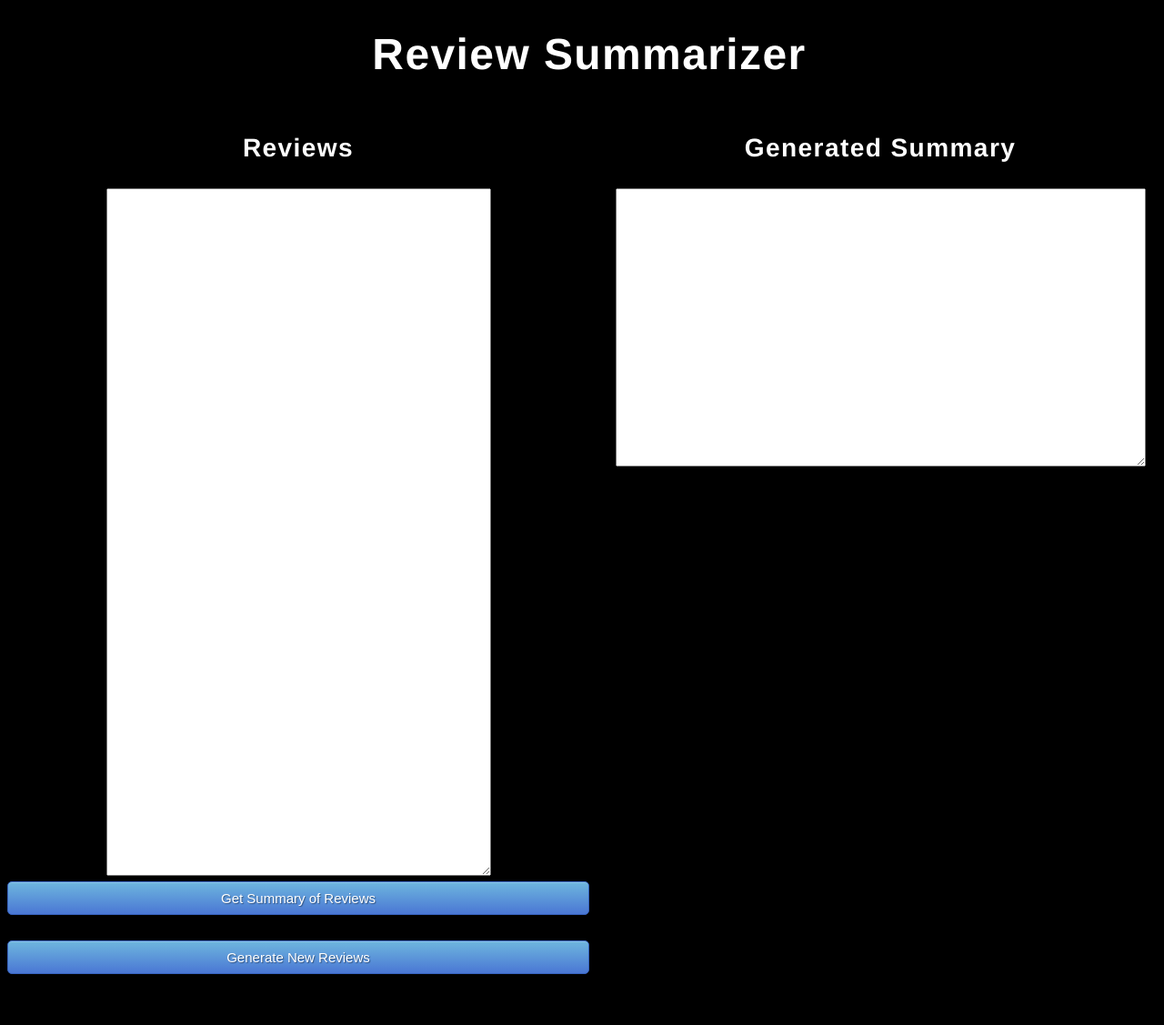
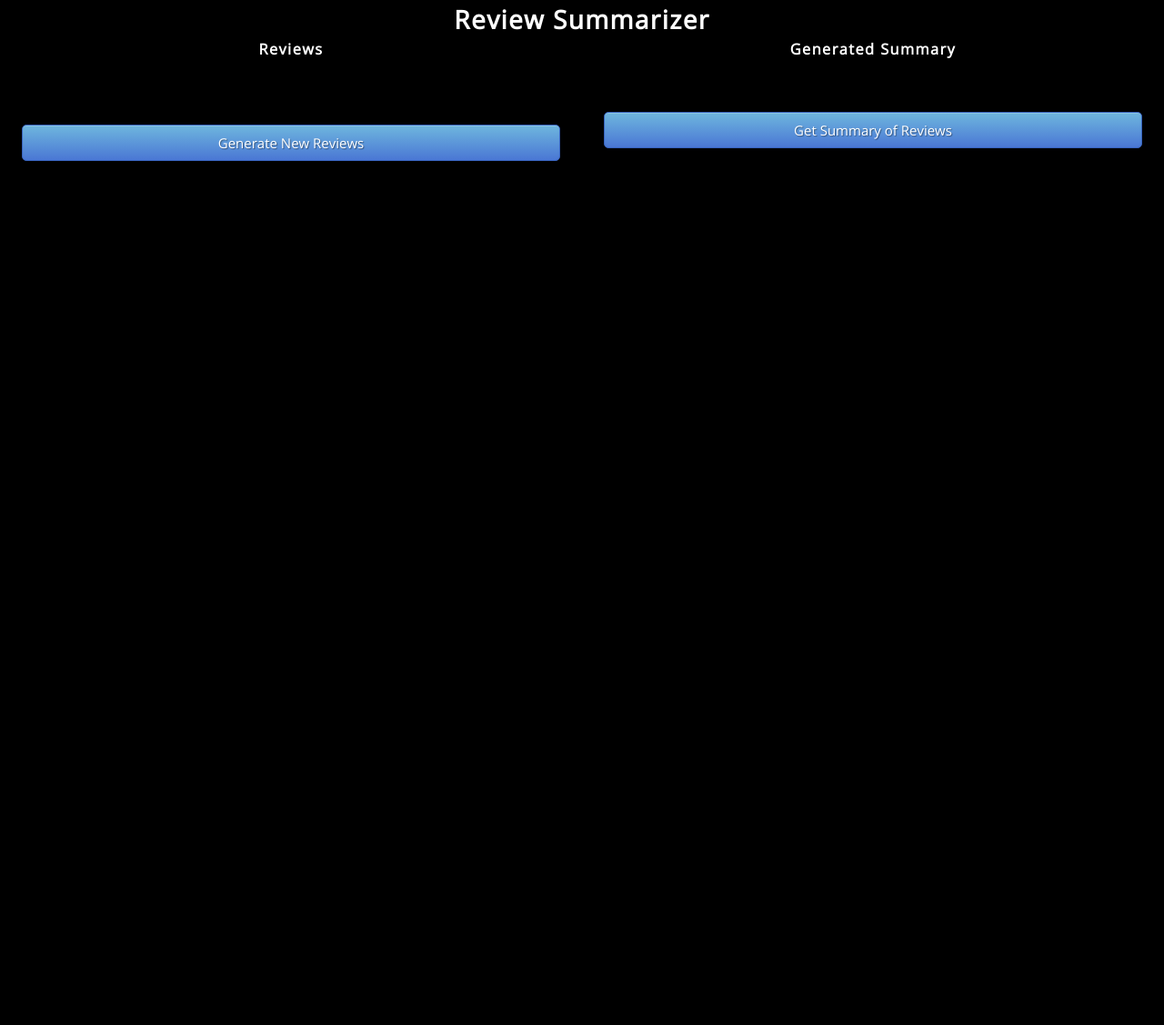
Before and after one commit to simeon9696/3020-flask-test, a Flask app: page / in a window 1280 px wide. Shown: the whole page at 91% size. After the commit the page ends 177 px from the top, so only its background shows below. Run offline with Flask 2, Linux system fonts and the light colour scheme.

Commit message:
fixed styles, reviews and summary now generate successfully

```diff
--- a/app.py
+++ b/app.py
@@ -1,43 +1,55 @@
 import numpy as np
 import flask
-from flask import Flask, request, jsonify, render_template
+from flask import Flask, request, jsonify, render_template, redirect, url_for, session
 import pandas as pd
+import secrets
 
+secret = secrets.token_urlsafe(32)
 app = Flask(__name__)
-EID = ""
+app.secret_key = secret
 
-@app.route('/')
+
+@app.route('/', methods = ['POST', 'GET'])
 def home():
-    return render_template('index.html')
+	if request.method == 'GET':
+		result = request.args.get('getEid')
+		if result == "true":
 
-@app.route("/summary",methods=['POST'])
-def get_summary():
-	data = pd.read_csv('summaries.csv')
+			df = pd.read_csv('reviews.csv')
+			data = df.sample()
+			eid = data['eid'].values
 
-	data = data[data.eid != EID]
+			reviews = []
+			reviews.append(data['review_0'].values[0])
+			reviews.append(data['review_1'].values[0])
+			reviews.append(data['review_2'].values[0])
+			reviews.append(data['review_3'].values[0])
+			reviews.append(data['review_4'].values[0])
+			reviews.append(data['review_5'].values[0])
+			reviews.append(data['review_6'].values[0])
+			reviews.append(data['review_7'].values[0])
 
-	summary = data['pred'].values
-	return render_template('index.html', summary_text='{}'.format(summary))
 
-""" @app.route("/reviews",methods=['POST'])
-def results():
-	df = pd.read_csv('reviews.csv')
-	data = df.sample()
+			session['eid'] = eid[0]
+			session['reviews'] = reviews
+			session['summary'] = ""
+			return render_template('index.html')
 
-	EID = data['eid'].values
-	reviews = ""
-	r1 = data['review_0'].values
-	r2 = data['review_1'].values
-	r3 = data['review_2'].values
-	r4 = data['review_3'].values
-	r5 = data['review_4'].values
-	r6 = data['review_5'].values
-	r7 = data['review_6'].values
-	r8 = data['review_7'].values
+	elif request.method == 'POST':
+		result = request.form.get('eid')
+		if result != "":
+			data = pd.read_csv('summaries.csv')
+			data = data[data.eid == result]
+			summary = data['pred'].values
+			session['summary'] = summary[0]
+			return render_template('index.html')
 
-	reviews = r1 + "\n" + r2 + "\n" + r3 + "\n" + r4 + "\n" + r5 + "\n" + r6 + "\n" + r7 + "\n" + r8
 
-	return render_template('index.html', review_text='{}'.format(reviews)) """
+	session['eid'] = ""
+	session['reviews'] = ""
+	session['summary'] = ""
+	return render_template("index.html")
+
 
 if __name__ == "__main__":
-    app.run(debug=True)
+	app.run(debug=True)
--- /dev/null
+++ b/static/index.js
@@ -0,0 +1,4 @@
+if ( window.history.replaceState ) {
+    //this is to prevent form resubmission on page refresh, if the last request was POST
+    window.history.replaceState( null, null, window.location.href );
+  }
--- a/static/style.css
+++ b/static/style.css
@@ -1,4 +1,85 @@
 @import url(https://fonts.googleapis.com/css?family=Open+Sans);
+
+/* Box sizing rules */
+*,
+*::before,
+*::after {
+  box-sizing: border-box;
+}
+
+/* Remove default padding */
+ul[class],
+ol[class] {
+  padding: 0;
+}
+
+/* Remove default margin */
+body,
+h1,
+h2,
+h3,
+h4,
+p,
+ul[class],
+ol[class],
+li,
+figure,
+figcaption,
+blockquote,
+dl,
+dd {
+  margin: 0;
+}
+
+/* Set core body defaults */
+body {
+  min-height: 100vh;
+  scroll-behavior: smooth;
+  text-rendering: optimizeSpeed;
+  line-height: 1.5;
+}
+
+/* Remove list styles on ul, ol elements with a class attribute */
+ul[class],
+ol[class] {
+  list-style: none;
+}
+
+/* A elements that don't have a class get default styles */
+a:not([class]) {
+  text-decoration-skip-ink: auto;
+}
+
+/* Make images easier to work with */
+img {
+  max-width: 100%;
+  display: block;
+}
+
+/* Natural flow and rhythm in articles by default */
+article > * + * {
+  margin-top: 1em;
+}
+
+/* Inherit fonts for inputs and buttons */
+input,
+button,
+textarea,
+select {
+  font: inherit;
+}
+
+/* Remove all animations and transitions for people that prefer not to see them */
+@media (prefers-reduced-motion: reduce) {
+  * {
+    animation-duration: 0.01ms !important;
+    animation-iteration-count: 1 !important;
+    transition-duration: 0.01ms !important;
+    scroll-behavior: auto !important;
+  }
+}
+
+/* End of CSS Reset - Write all user defined CSS below*/
 .btn {
   display: inline-block;
   *display: inline;
@@ -109,43 +190,27 @@
   display: block;
 }
 
-* {
-  -webkit-box-sizing: border-box;
-  -moz-box-sizing: border-box;
-  -ms-box-sizing: border-box;
-  -o-box-sizing: border-box;
-  box-sizing: border-box;
-}
-
-html {
-  width: 100%;
-  height: 100%;
-}
-
 body {
-  width: 100%;
-  height: 100%;
-  font-family: "Helvetica";
+  font-family: "Open Sans", "Helvetica", sans-serif;
   background: #000;
   color: #fff;
-  font-size: 24px;
-  text-align: center;
+  font-size: 14px;
   letter-spacing: 1.4px;
 }
 
-.wrapper {
+
+.row {
+  display: flex;
+  flex-direction: row;
+  flex-wrap: wrap;
   width: 100%;
-  margin: 0;
 }
 
-.summary {
-  width: 50%;
-  margin: 0;
-  float: left;
+.column {
+  display: flex;
+  flex-direction: column;
+  flex-basis: 100%;
+  flex: 1;
+  padding: 0px 24px;
+
 }
-
-.reviews {
-  width: 50%;
-  margin: 0;
-  float: left;
-}
--- a/templates/index.html
+++ b/templates/index.html
@@ -1,51 +1,49 @@
-
 {% extends 'base.html' %}
 
 {% block head %}
 <title>Task Master</title>
 <meta charset="UTF-8">
 <title>Review Summarizer Demo App</title>
+<!-- Preserve Order of script tags-->
+<!-- Defer is necessary so the webpage is loaded before we try to reference elements on it -->
+<script defer src="{{ url_for('static', filename='index.js') }}"></script>
 
 
 {% endblock %}
+{% block body %}
 
+<body style="background: #000;">
+  <h1 style="text-align: center;">Review Summarizer</h1>
 
-{% block body %}
-<body style="background: #000;">
-	<h1>Review Summarizer</h1>
-	<div class="wrapper">
-		<div class="reviews">
-			<h3>Reviews</h3>
-
-
-
-			<textarea name="review" rows="50" cols="50">
-		{{ review_text }}
-	</textarea>
-
-			<button action="{{summary}}" method="post" type="submit" class="btn btn-primary btn-block btn-large">Get
-				Summary of Reviews</button>
-			<br>
-			<button action="{{reviews}}" method="post" type="submit"
-				class="btn btn-primary btn-block btn-large">Generate New Reviews</button>
-			<br>
-			<br>
-
+  <div>
+    <div class='row'>
+      <div class='column'>
+        <h3 style="text-align: center;">Reviews</h3>
+        <h4 style="text-align: center;">{{ session['eid'] }}</h4>
+        <ul>
+          {% for review in session['reviews'] %}
+          <li style="padding: 12px 0px;">{{review}}</li>
+          {% endfor %}
+        </ul>
+        <form action="/" method="GET">
+          <input type="text" id="eid" name="getEid" value="true" style="display: none;"><br><br>
+          <button class="btn btn-primary btn-block btn-large">
+            Generate New Reviews
+          </button>
+        </form>
       </div>
-
-
-
-
-		<div class="summary">
-			<h3>Generated Summary</h3>
-			<textarea name="summaries" rows="20" cols="70">
-		{{ summary_text }}
-	</textarea>
-
+      <div class='column'>
+        <h3 style="text-align: center; padding-bottom: 48px;">Generated Summary</h3>
+        {{session['summary']}}
+        <form action="/" method="POST" style="padding-top: 8px;">
+          <input type="text" id="eid" name="eid" value="{{session['eid']}}" style="display: none;">
+          <button class="btn btn-primary btn-block btn-large" type="submit">
+            Get Summary of Reviews
+          </button>
+        </form>
       </div>
-		<div style="clear: both;"> </div>
     </div>
-
+  </div>
 
 </body>
 {% endblock %}
```
Lines whose indentation alone changed are shown as unchanged.
